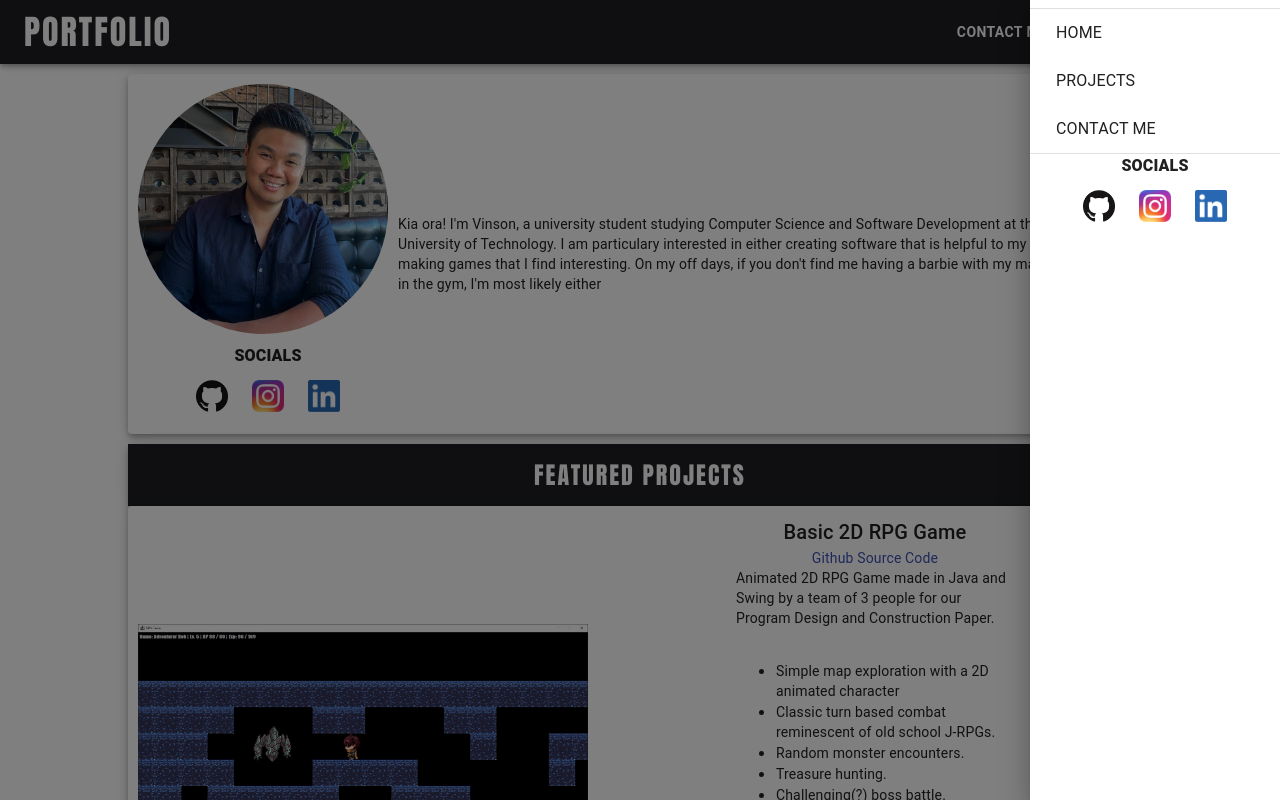
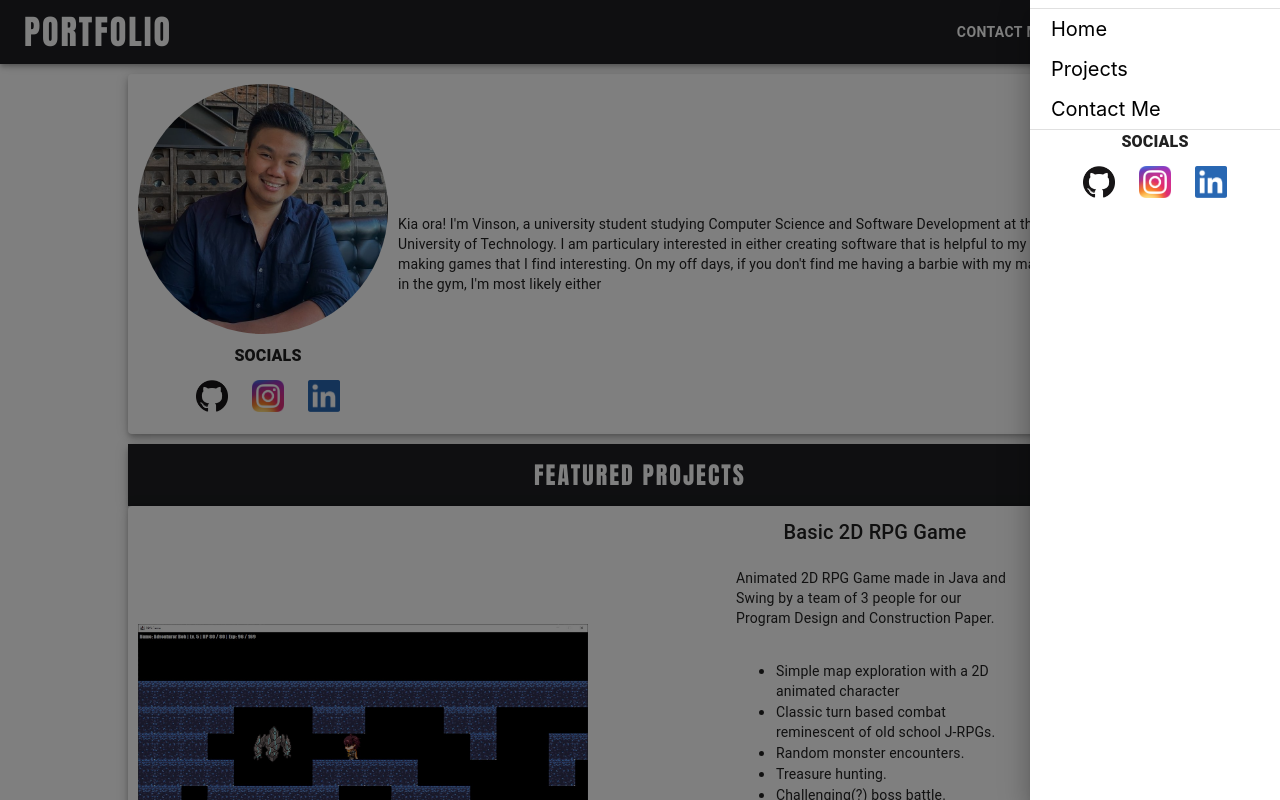
Before and after one commit to justvinny/justvinny.github.io, a React (Create React App) app: page / in a window 1280 px wide. Both pictures are taken after a click on the button 1232 px from the left and 32 px from the top of the page. Shown: the top 800 px of the page. Built offline with nearby package versions, Linux system fonts and the light colour scheme.

Commit message:
Added routing for menu navigation using React Router.

```diff
--- a/package.json
+++ b/package.json
@@ -12,6 +12,7 @@
     "@testing-library/user-event": "^12.8.3",
     "react": "^17.0.2",
     "react-dom": "^17.0.2",
+    "react-router-dom": "^5.2.0",
     "react-scripts": "4.0.3",
     "web-vitals": "^1.1.2"
   },
--- a/src/App.js
+++ b/src/App.js
@@ -1,8 +1,10 @@
 import React from "react";
 import TopMenuBar from "./Components/Menu/TopMenuBar";
-import { Typography, makeStyles, useMediaQuery} from "@material-ui/core";
+import { Typography, makeStyles, useMediaQuery } from "@material-ui/core";
 import Home from "./Pages/Home";
-
+import { BrowserRouter as Router, Switch, Route } from "react-router-dom";
+import Projects from "./Pages/Projects";
+import ContactMe from "./Pages/ContactMe";
 const App = () => {
   // Styles
   const styles = makeStyles({
@@ -36,10 +38,21 @@ const App = () => {
 
   return (
     <>
+      <Router>
+        <TopMenuBar responsiveMenuQuery={responsiveMenuQuery} responsiveHeaderQuery={responsiveHeaderQuery} />
 
-        <TopMenuBar responsiveMenuQuery={responsiveMenuQuery} responsiveHeaderQuery={responsiveHeaderQuery} />
         <main>
-          <Home />
+          <Switch>
+            <Route exact path="/">
+              <Home />
+            </Route>
+            <Route exact path="/projects">
+              <Projects />
+            </Route>
+            <Route exact path="/contact-me">
+              <ContactMe/>
+            </Route>
+          </Switch>
         </main>
         <footer className={classes.footer}>
           <Typography variant="overline">Powered by</Typography>
@@ -51,7 +64,7 @@ const App = () => {
           </div>
           <Typography variant="overline">&copy; Copyright 2021 Vinson Beduya</Typography>
         </footer>
-      {/* </MuiThemeProvider> */}
+      </Router>
     </>
   );
 }
--- a/src/Components/Menu/DrawerMenu.js
+++ b/src/Components/Menu/DrawerMenu.js
@@ -1,5 +1,6 @@
 import { makeStyles, Drawer, Divider, List, ListItem, ListItemText } from "@material-ui/core";
 import Socials from "./Socials";
+import {Link} from "react-router-dom";
 
 const DrawerMenu = ({ showDrawer, toggleDrawer }) => {
     // Styles
@@ -24,13 +25,13 @@ const DrawerMenu = ({ showDrawer, toggleDrawer }) => {
             <List className={classes.list} >
                 <Divider className={classes.marginTop} />
                 <ListItem button>
-                    <ListItemText className={classes.listItem} primary={"HOME"}></ListItemText>
+                    <Link to="/" className="DrawerLink">Home</Link>
                 </ListItem>
                 <ListItem button>
-                    <ListItemText className={classes.listItem} primary={"PROJECTS"}></ListItemText>
+                    <Link to="/projects" className="DrawerLink">Projects</Link>
                 </ListItem>
                 <ListItem button>
-                    <ListItemText className={classes.listItem} primary={"CONTACT ME"}></ListItemText>
+                    <Link to="/contact-me" className="DrawerLink">Contact Me</Link>
                 </ListItem>
                 <Divider />
                 <Socials />
--- a/src/Components/Menu/TopMenuBar.js
+++ b/src/Components/Menu/TopMenuBar.js
@@ -2,6 +2,7 @@ import { makeStyles, Box, Typography, Button, IconButton, Toolbar, AppBar } from
 import MenuIcon from '@material-ui/icons/Menu';
 import { useState } from "react";
 import DrawerMenu from "./DrawerMenu";
+import { Link } from "react-router-dom";
 
 const TopMenuBar = ({ responsiveMenuQuery, responsiveHeaderQuery }) => {
     // Styles
@@ -49,9 +50,9 @@ const TopMenuBar = ({ responsiveMenuQuery, responsiveHeaderQuery }) => {
         if (responsiveMenuQuery) {
             return (
                 <div>
-                    <Button color="inherit"><Box fontWeight="fontWeightBold" className={classes.menuText}>Contact Me</Box></Button>
-                    <Button color="inherit"><Box fontWeight="fontWeightBold" className={classes.menuText}>Projects</Box></Button>
-                    <Button color="inherit"><Box fontWeight="fontWeightBold" className={classes.menuText}>Home</Box></Button>
+                    <Button color="inherit"><Box fontWeight="fontWeightBold" className={classes.menuText}><Link to="/contact-me">Contact Me</Link></Box></Button>
+                    <Button color="inherit"><Box fontWeight="fontWeightBold" className={classes.menuText}><Link to="/projects">Projects</Link></Box></Button>
+                    <Button color="inherit"><Box fontWeight="fontWeightBold" className={classes.menuText}><Link to="/">Home</Link></Box></Button>
                     {menuIcon()}
                 </div>
             )
--- /dev/null
+++ b/src/Pages/ContactMe.js
@@ -0,0 +1,3 @@
+const ContactMe = () => <h1>Contact Me</h1>
+
+export default ContactMe;
--- /dev/null
+++ b/src/Pages/Projects.js
@@ -0,0 +1,3 @@
+const Projects = () => <h1>Projects</h1>
+
+export default Projects;
--- a/src/index.css
+++ b/src/index.css
@@ -15,3 +15,21 @@ code {
 .Footer {
   background-color: black;
 }
+
+a:link {
+  color: #fff;
+  text-decoration: none;
+}
+a:visited {
+  color: #fff;
+}
+a:hover {
+  border-bottom: 1px solid white;
+}
+
+a.DrawerLink:link, a.DrawerLink:visited {
+  color: black;
+  margin-left: 5px;
+  font-size: 20px;
+  padding-right: 80px;
+}
```
Also changed, not shown: src/Components/AboutMe/AboutMe.js (deleted), 1 other file (tests, documents, lock files or other folders).
